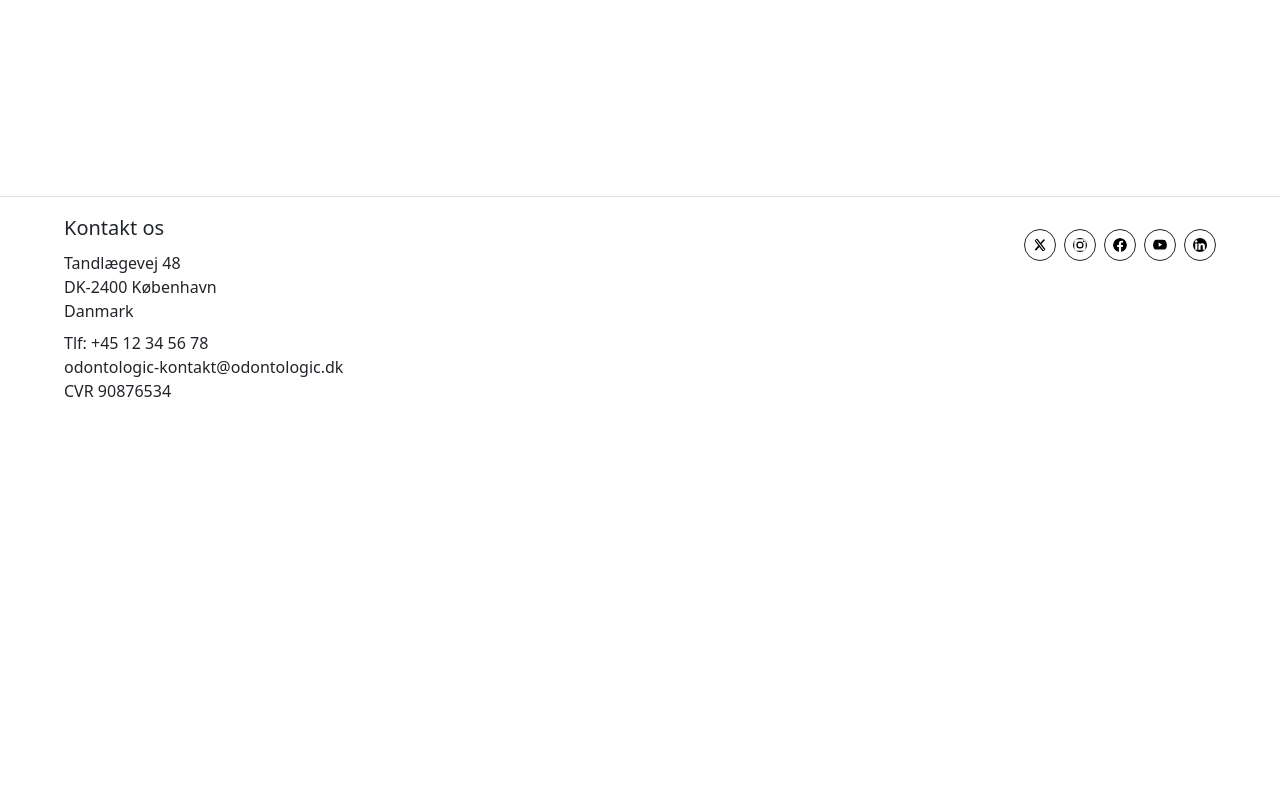
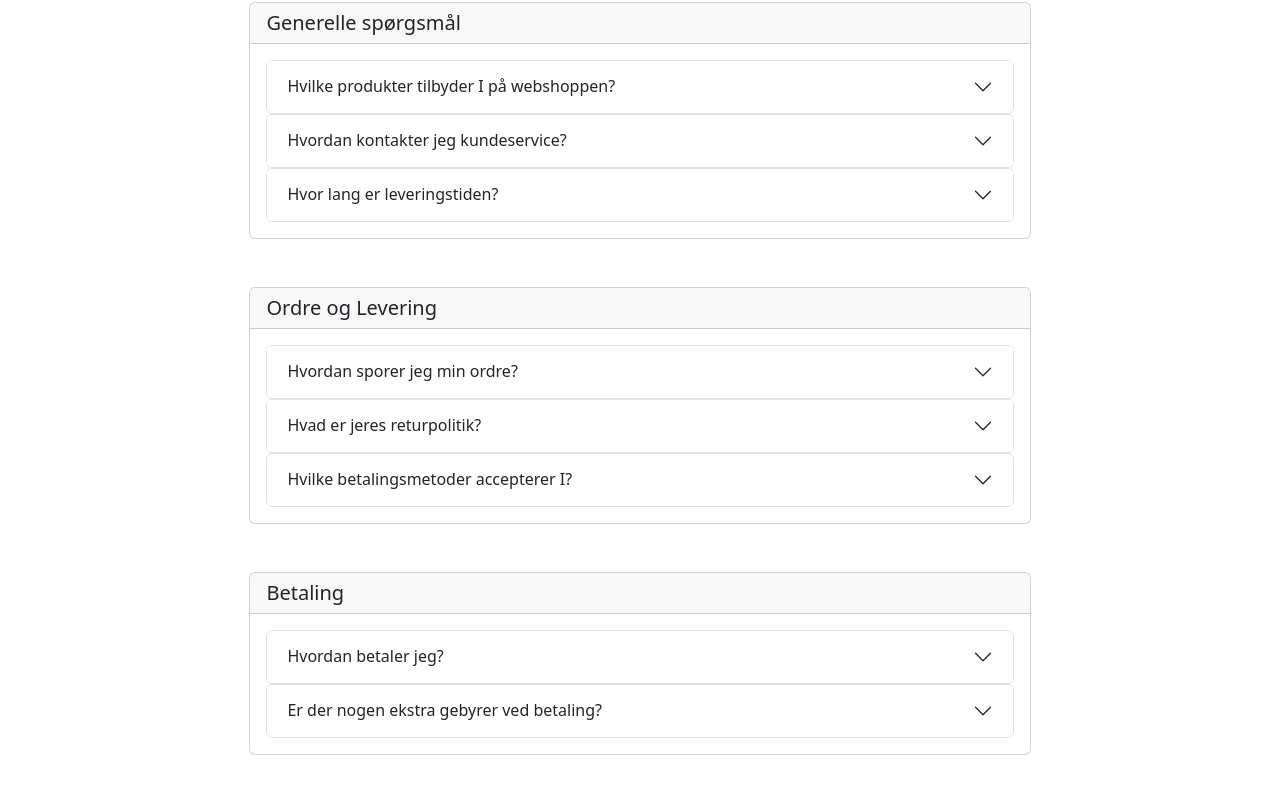
Before and after one commit to TheaHansen/FE-Hovedopgave-2024-2025, a React (Vite) app: page /FAQ in a window 1280 px wide. Shown: the part 394-1195 px from the top of the page. Before the commit the page ends 813 px from the top, so only its background shows below. Built offline with nearby package versions, Linux system fonts and the light colour scheme; no server answers.

Commit message:
Created faq-page, faq-card, faq-accordion and faq.json

```diff
--- a/src/App.css
+++ b/src/App.css
@@ -3,7 +3,8 @@
 }
 
 h1,
-h2 {
+h2,
+h5 {
   font-weight: 300 !important;
 }
 
--- a/src/App.tsx
+++ b/src/App.tsx
@@ -61,7 +61,7 @@ function App() {
             />
             <Route path="/checkOut" element={<CheckOut />} />
 
-            <Route path="/FAQ" element={<FAQ />} />
+            <Route path="/FAQ" element={<FAQ breadcrumbItems={["Hjem", "FAQ"]}/>} />
           </Routes>
           </div>
         <Footer />
--- /dev/null
+++ b/src/components/FAQ/FAQAccordian.tsx
@@ -0,0 +1,21 @@
+import Accordion from 'react-bootstrap/Accordion';
+
+interface FAQAccordionProps {
+    question: string;
+    answer: string;
+}
+
+function FAQAccordion({ question, answer }: FAQAccordionProps) {
+  return (
+    <Accordion defaultActiveKey="0" >
+      <Accordion.Item eventKey={question}>
+        <Accordion.Header>{question}</Accordion.Header>
+        <Accordion.Body className="fw-light">
+            {answer}
+        </Accordion.Body>
+      </Accordion.Item>
+    </Accordion>
+  );
+}
+
+export default FAQAccordion;
--- /dev/null
+++ b/src/components/FAQ/FAQCard.tsx
@@ -0,0 +1,25 @@
+import Card from 'react-bootstrap/Card';
+import FAQAccordion from './FAQAccordian';
+import { ReactNode } from 'react';
+
+interface FAQCardProps {
+    headline: string;
+    children: ReactNode;
+}
+
+function FAQCard({ headline, children }: FAQCardProps) {
+  return (
+    <Card
+        style={{ width: "70%" }}
+        className="mx-auto my-5">
+      <Card.Header as="h5">{headline}</Card.Header>
+      <Card.Body>
+        <Card.Text>
+            {children}
+        </Card.Text>
+      </Card.Body>
+    </Card>
+  );
+}
+
+export default FAQCard;
--- /dev/null
+++ b/src/components/FAQ/faq.json
@@ -0,0 +1,50 @@
+{
+    "general": [
+      {
+        "question": "Hvilke produkter tilbyder I på webshoppen?",
+        "answer": "Vi tilbyder et bredt udvalg af tandlægeudstyr, herunder bor, instrumenter, handsker og forbrugsartikler."
+      },
+      {
+        "question": "Hvordan kontakter jeg kundeservice?",
+        "answer": "Du kan kontakte os via e-mail på support@webshop.dk eller ringe til os på +45 12 34 56 78."
+      },
+      {
+        "question": "Hvor lang er leveringstiden?",
+        "answer": "Leveringstiden er typisk 1-3 hverdage, afhængigt af lagerstatus og leveringsdestination."
+      }
+    ],
+    "orders": [
+      {
+        "question": "Hvordan sporer jeg min ordre?",
+        "answer": "Når din ordre er afsendt, modtager du en e-mail med et sporingslink."
+      },
+      {
+        "question": "Hvad er jeres returpolitik?",
+        "answer": "Du har 14 dages returret på alle varer, forudsat at de er ubrugte og i original emballage."
+      },
+      {
+        "question": "Hvilke betalingsmetoder accepterer I?",
+        "answer": "Vi accepterer Visa, Mastercard, MobilePay og bankoverførsel."
+      }
+    ],
+    "payment": [
+      {
+        "question": "Hvordan betaler jeg?",
+        "answer": "Vi tilbyder flere betalingsmetoder, herunder kortbetaling, MobilePay og bankoverførsel."
+      },
+      {
+        "question": "Er der nogen ekstra gebyrer ved betaling?",
+        "answer": "Der er ingen ekstra gebyrer forbundet med betalinger på webshoppen."
+      }
+    ],
+    "returns": [
+      {
+        "question": "Hvordan returnerer jeg en vare?",
+        "answer": "For at returnere en vare skal du kontakte vores kundeservice og følge vores returprocedure."
+      },
+      {
+        "question": "Hvordan får jeg mine penge tilbage?",
+        "answer": "Når vi har modtaget og godkendt din returvare, overfører vi pengene tilbage til den oprindelige betalingsmetode."
+      }
+    ]
+  }
--- a/src/pages/FAQ.tsx
+++ b/src/pages/FAQ.tsx
@@ -1,7 +1,36 @@
-function FAQ() {
+import CustomBreadcrumb from "../components/Breadcrumb";
+import FAQAccordion from "../components/FAQ/FAQAccordian";
+import FAQCard from "../components/FAQ/FAQCard";
+import faqData from "../components/FAQ/faq.json";
+
+interface FAQProps {
+    breadcrumbItems: string[];
+}
+function FAQ({ breadcrumbItems }: FAQProps) {
     return (
-        <div>
-
+        <div className="container mt-4">
+            {breadcrumbItems && <CustomBreadcrumb items={breadcrumbItems} />}
+            <h1>Ofte stillede spørgsmål</h1>
+            <FAQCard headline="Generelle spørgsmål">
+                {faqData.general.map((item, index) => (
+                    <FAQAccordion key={index} question={item.question} answer={item.answer} />
+                ))}
+            </FAQCard>
+            <FAQCard headline="Ordre og Levering">
+                {faqData.orders.map((item, index) => (
+                    <FAQAccordion key={index} question={item.question} answer={item.answer} />
+                ))}
+            </FAQCard>
+            <FAQCard headline="Betaling">
+                {faqData.payment.map((item, index) => (
+                    <FAQAccordion key={index} question={item.question} answer={item.answer} />
+                ))}
+            </FAQCard>
+            <FAQCard headline="Retur og bytte">
+                {faqData.returns.map((item, index) => (
+                    <FAQAccordion key={index} question={item.question} answer={item.answer} />
+                ))}
+            </FAQCard>
         </div>
 
     )
```
